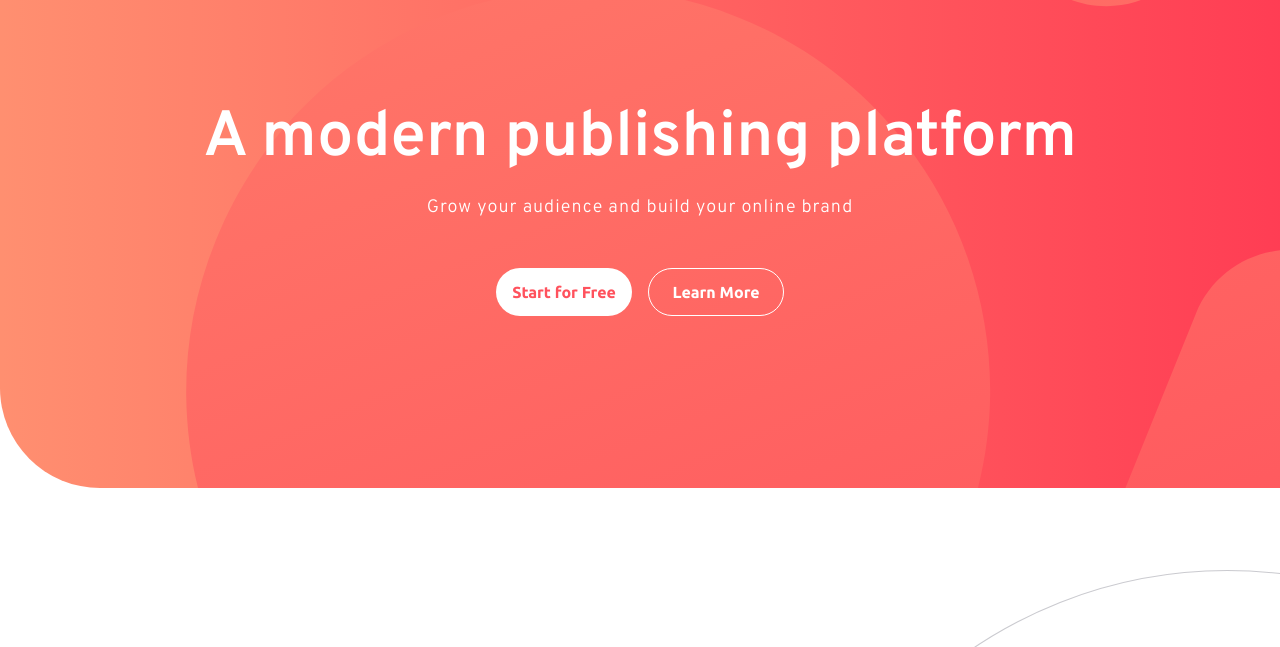
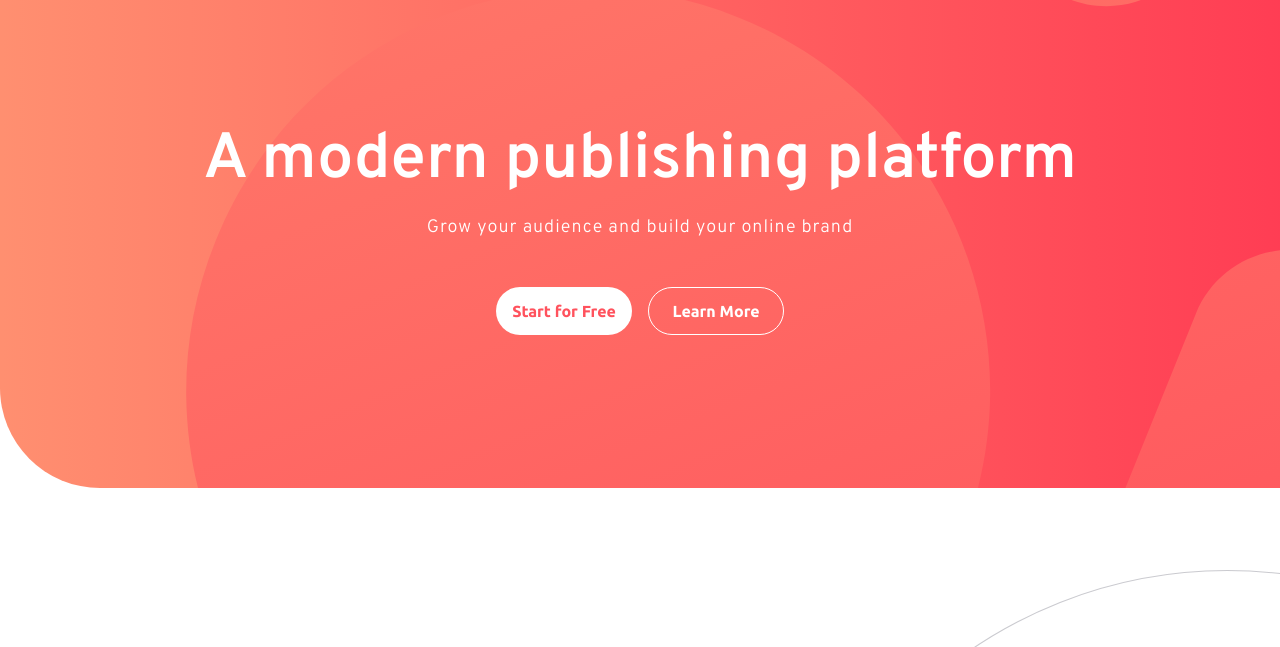
Before and after one commit to leonardomeza87/blogr-landing-page, a plain HTML site: page blogr/index.html in a window 1280 px wide. Shown: the part 112-759 px from the top of the page. Drawn offline with Linux system fonts and the light colour scheme.

Commit message:
Headings

```diff
--- a/blogr/css/style.css
+++ b/blogr/css/style.css
@@ -310,27 +310,22 @@ ul {
 
 /* Initial Text*/
 
-.initial-text {
+.intro h1 {
   width: 90%;
-  height: 50%;
-  display: flex;
-  flex-direction: column;
-  justify-content: center;
-  align-items: center;
+  font-size: 36px;
+  font-family: var(--overpass);
+  color: var(--white-text);
+  text-align: center;
+  margin-top: 40px;
+  padding: 0 8px;
+  font-weight: 600;
   position: relative;
   z-index: 100;
   cursor: default;
 }
-.initial-text h2 {
-  font-size: 36px;
-  font-family: var(--overpass);
-  color: var(--white-text);
-  text-align: center;
-  padding: 0 8px;
-  font-weight: 600;
-}
-.initial-text h3 {
-  margin-top: 16px;
+.intro h2 {
+  width: 90%;
+  margin: 14px 0 32px;
   font-weight: 300;
   font-family: var(--overpass);
   color: var(--white-text);
@@ -338,6 +333,9 @@ ul {
   padding: 0 24px;
   font-size: 16px;
   letter-spacing: 1px;
+  position: relative;
+  z-index: 100;
+  cursor: default;
 }
 
 /* CTA Buttons*/
@@ -769,11 +767,13 @@ footer {
   }
 
   /* Initial Text*/
-  .initial-text h2 {
+  .intro h1 {
+    margin-top: 78px;
     font-size: 60px;
   }
-  .initial-text h3 {
+  .intro h2 {
     font-size: 18px;
+    margin-bottom: 48px;
   }
 
   /* CTA Buttons*/
@@ -942,7 +942,8 @@ footer {
 
   /* Initial Text*/
 
-  .initial-text h2 {
+  .intro h1 {
+    margin-top: 72px;
     font-size: 64px;
   }
 
--- a/blogr/index.html
+++ b/blogr/index.html
@@ -94,10 +94,9 @@
         </div>
       </header>
 
-      <div class="initial-text">
-        <h2>A modern publishing platform</h2>
-        <h3>Grow your audience and build your online brand</h3>
-      </div>
+      <h1>A modern publishing platform</h1>
+      <h2>Grow your audience and build your online brand</h2>
+
       <div class="cta-buttons">
         <button class="cta">Start for Free</button>
         <button class="empty">Learn More</button>
```
